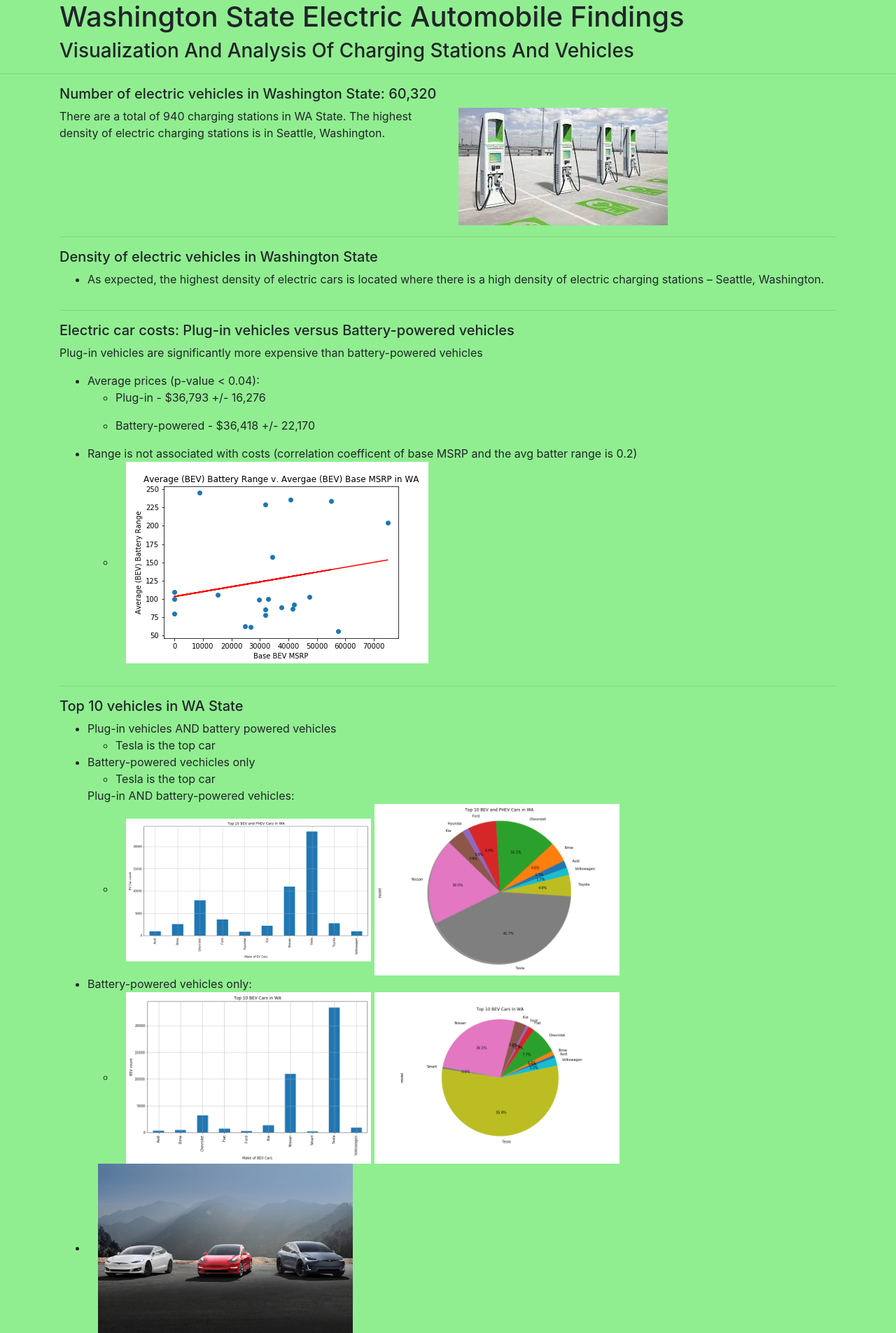
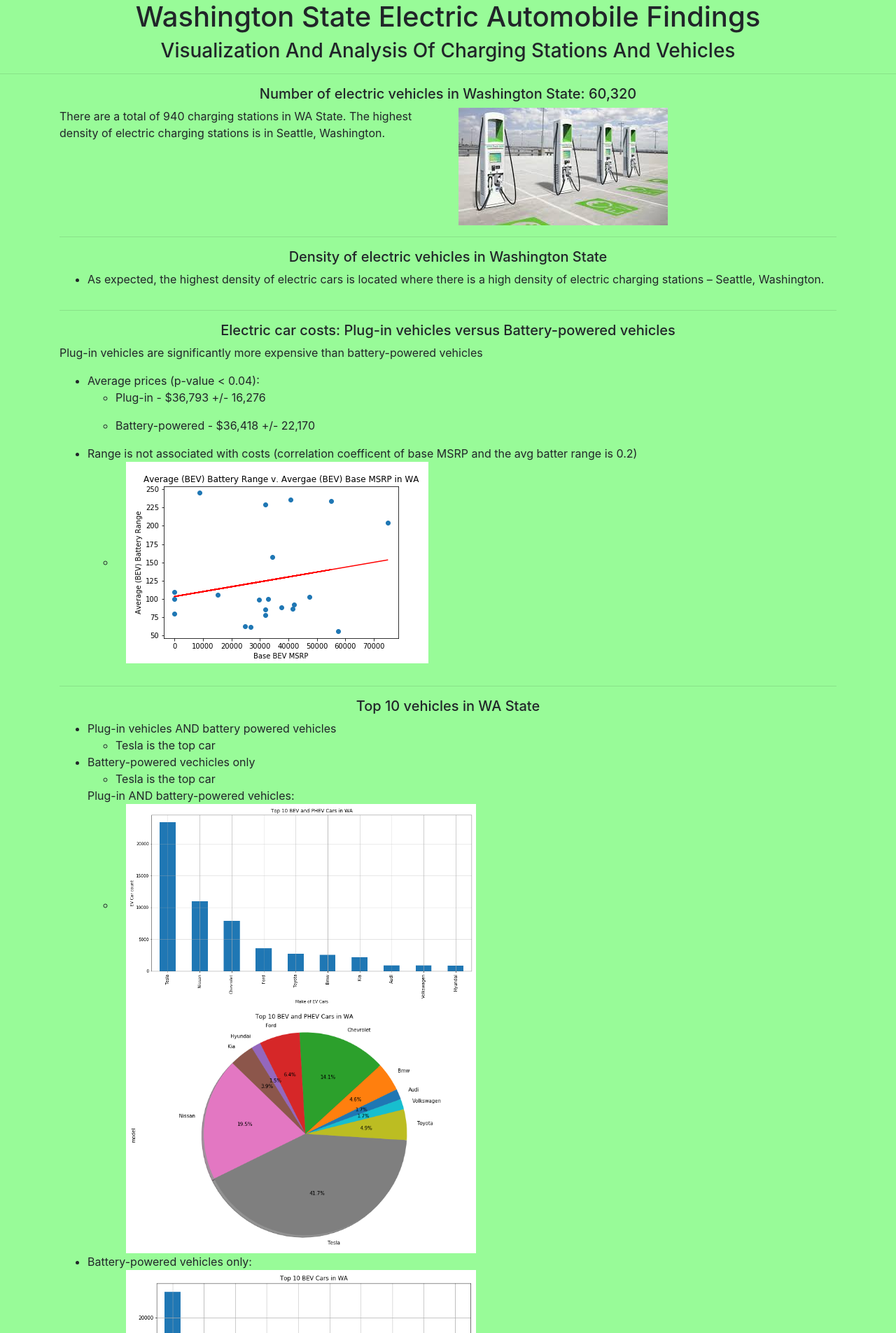
Before and after one commit to charlim26/Project-2-EV, a Flask app: page / in a window 1280 px wide. Shown: the part 58-1963 px from the top of the page at 70% size. Run offline with Flask 2, Linux system fonts and the light colour scheme; parts of the project's set-up code (start-up, migrations or seed data) failed here and were passed over; some libraries are stand-ins or nearby versions.

Commit message:
update html pages

```diff
--- a/templates/index.html
+++ b/templates/index.html
@@ -23,7 +23,7 @@
     <link rel="stylesheet" href="https://stackpath.bootstrapcdn.com/bootstrap/4.5.2/css/bootstrap.min.css" integrity="sha384-JcKb8q3iqJ61gNV9KGb8thSsNjpSL0n8PARn9HuZOnIxN0hoP+VmmDGMN5t9UJ0Z" crossorigin="anonymous">
 </head>
 
-<body style="background-color:lightgreen;">
+<body style="background-color:palegreen;">
     <!-- Nav Bar -->
     <nav class="navbar navbar-expand-lg navbar-light bg-light">
         <a class="navbar-brand" href="#">
@@ -46,14 +46,14 @@
       </nav>
 
     <div class="container-lg">
-    <h1>Washington State Electric Automobile Findings</h1>
-    <h3>Visualization And Analysis Of Charging Stations And Vehicles</h3>
+    <h1 style="text-align:center">Washington State Electric Automobile Findings</h1>
+    <h3 style="text-align:center">Visualization And Analysis Of Charging Stations And Vehicles</h3>
     </div>
     <hr>
     <div class="container-lg">
       <div class="row">
         <div class="col">
-          <h5>Number of electric vehicles in Washington State: 60,320</h5>
+          <h5 style="text-align:center">Number of electric vehicles in Washington State: 60,320</h5>
         </div>
       </div>
       <div class="row">
@@ -63,7 +63,7 @@
       <hr>
       <div class="row">
         <div class="col">
-          <h5>Density of electric vehicles in Washington State</h5>
+          <h5 style="text-align:center">Density of electric vehicles in Washington State</h5>
           <ul>
             <li>As expected, the highest density of electric cars is located where there is a high density of electric charging stations – Seattle, Washington.
             </li>
@@ -73,7 +73,7 @@
       <hr>
       <div class="row">
         <div class="col">
-          <h5>Electric car costs: Plug-in vehicles versus Battery-powered vehicles</h5>
+          <h5 style="text-align:center">Electric car costs: Plug-in vehicles versus Battery-powered vehicles</h5>
           <p>Plug-in vehicles are significantly more expensive than battery-powered vehicles</p>
           <ul>
             <li>Average prices (p-value < 0.04):
@@ -96,7 +96,7 @@
       <hr>
       <div class="row">
         <div class="col">
-          <h5>Top 10 vehicles in WA State</h5>
+          <h5 style="text-align:center">Top 10 vehicles in WA State</h5>
           <ul>
             <li>Plug-in vehicles AND battery powered vehicles
               <ul><li>
@@ -110,28 +110,27 @@
             </li>
               Plug-in AND battery-powered vehicles:
               <ul><li>
-                <div class="col slide" data-aos="fade"><img src="{{url_for('static', filename='Top 10 BEV and PHEV Cars in WA(bar chart).png')}}" width="35%" height="35%">
-                <img src="{{url_for('static', filename='Top 10 BEV and PHEV Cars in WA(pie chart).png')}}" width="35%" height="35%"></div>
+                <div class="col slide" data-aos="fade"><img src="{{url_for('static', filename='Top 10 BEV and PHEV Cars in WA(bar chart).png')}}" width="50%" height="50%">
+                <img src="{{url_for('static', filename='Top 10 BEV and PHEV Cars in WA(pie chart).png')}}" width="50%" height="50%"></div>
               </ul></li>
             <li>Battery-powered vehicles only:
               <ul><li>
-                <div class="col slide" data-aos="fade"><img src="{{url_for('static', filename='Top 10 BEV Cars in WA(bar chart).png')}}" width="35%" height="35%">
-                <img src="{{url_for('static', filename='Top 10 BEV Cars in WA(pie chart).png')}}" width="35%" height="35%"></div>
+                <div class="col slide" data-aos="fade"><img src="{{url_for('static', filename='Top 10 BEV Cars in WA(bar chart).png')}}" width="50%" height="50%">
+                <img src="{{url_for('static', filename='Top 10 BEV Cars in WA(pie chart).png')}}" width="50%" height="50%"></div>
               </li></ul>
             </li>
-            <li><div class="col slide" data-aos="fade"><img src="{{url_for('static', filename='Tesla Models.jpg')}}" width="35%" height="35%"></div></li>
+
           </ul>
         </div>
       </div>
       <hr>
       <div class="row">
         <div class="col">
-          <h5>Tesla</h5>
+          <h5 style="text-align:center">Tesla</h5>
           <ul>
-            <li>39% of people who drive an electric car in WA State drive a Tesla
+            <li>42% of people who drive an electric car in WA State drive a Tesla
               <ul>
                 <li><div class="col slide" data-aos="fade"><img src="{{url_for('static', filename='Tesla Model 3.jpg')}}" width="35%" height="35%"></div></li>
-                <li></li>
               </ul>
             </li>
             <li>Tesla is significantly more expensive than other cars (p-value < 0.01)
```
Also changed, not shown: static/Top 10 BEV Cars in WA(bar chart).png, static/Top 10 BEV and PHEV Cars in WA(bar chart).png.
